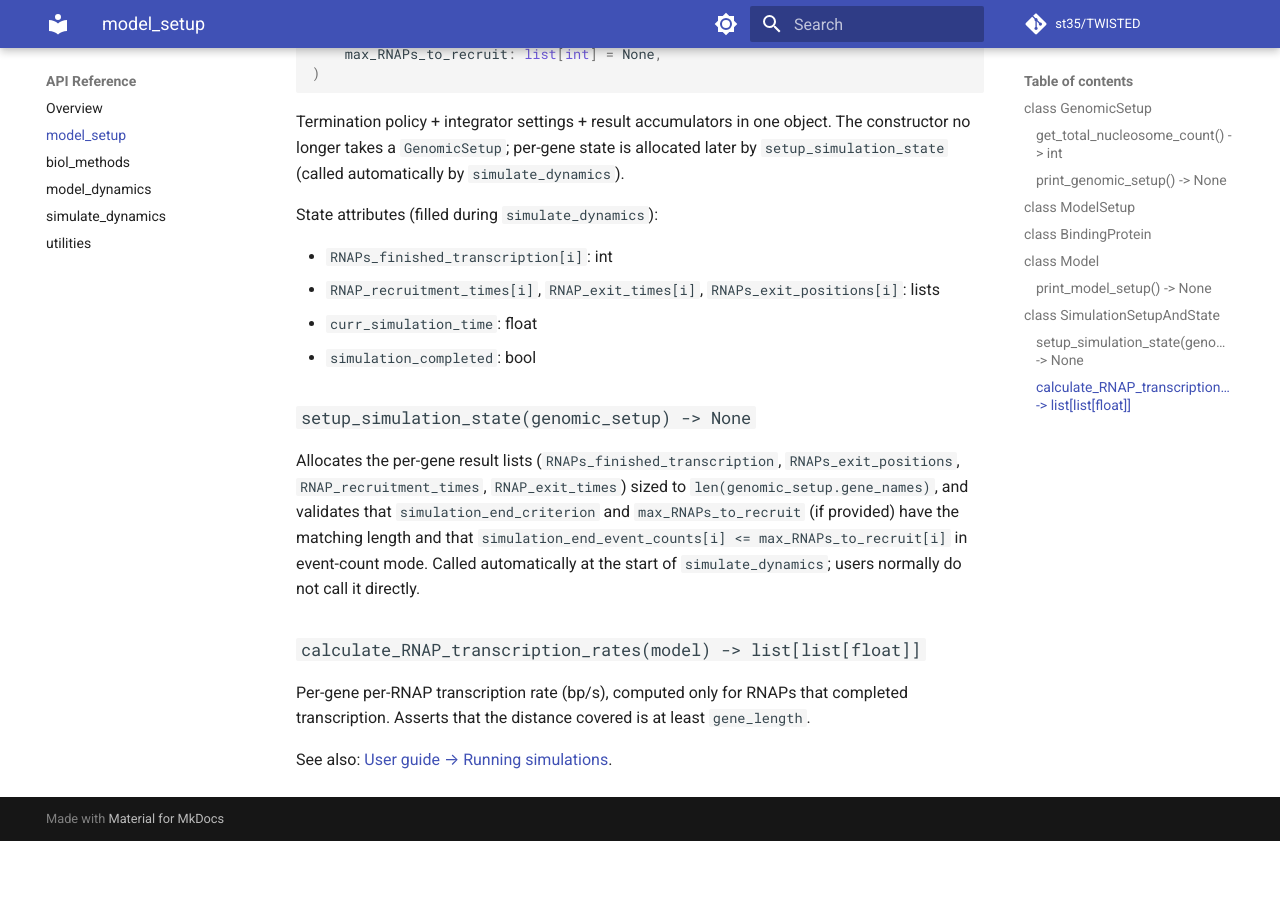
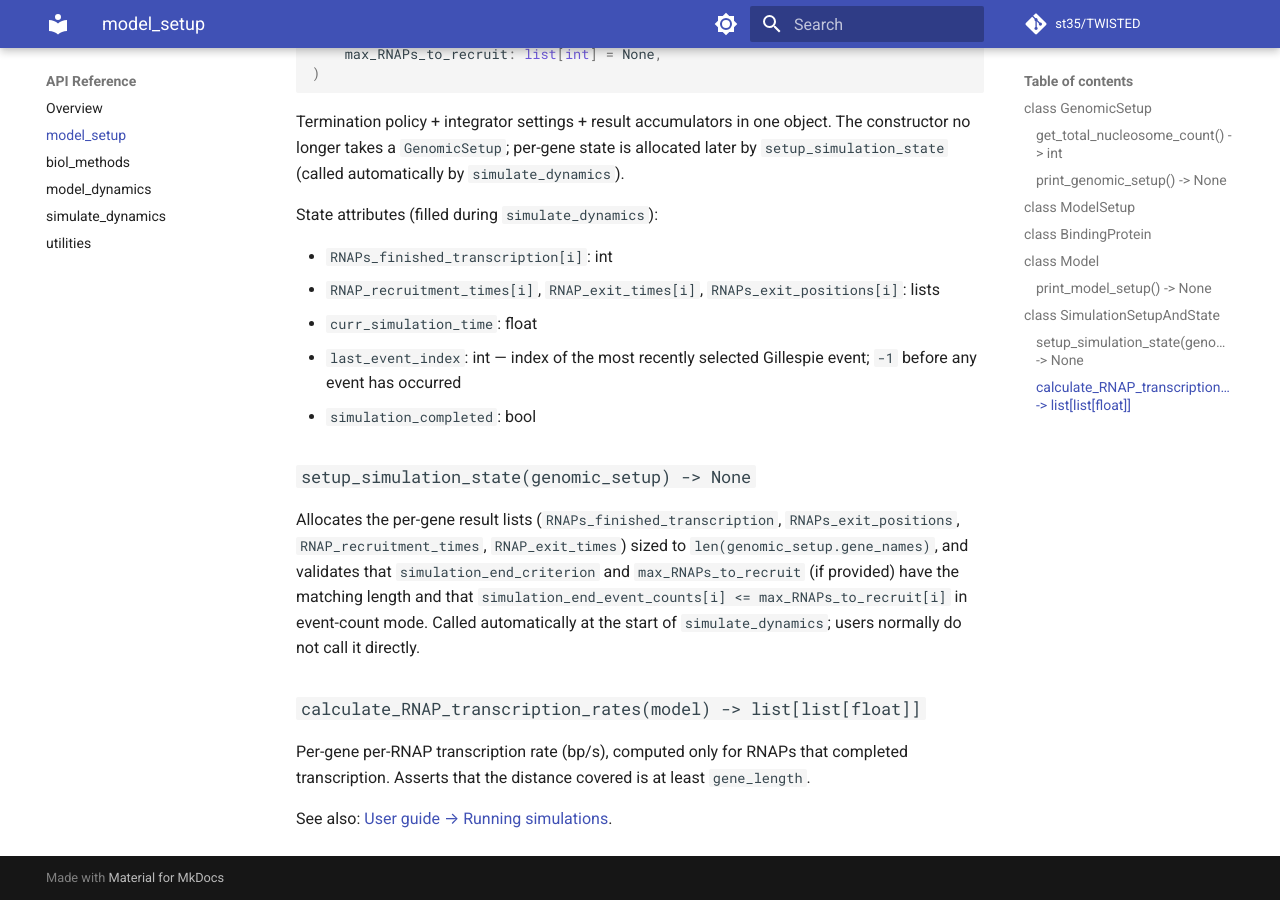
Before and after one commit to st35/TWISTED, an MkDocs documentation site: the page built from docs/api/model-setup.md, in a window 1280 px wide and 900 px high, scrolled down 3827 px. Built offline with MkDocs 1.6.1 and Material for MkDocs 9.7.7, drawn with Linux system fonts in a browser that asks for light colours; comment, search, counter and statistics services are not loaded; before the commit the page ends 4668 px from its top, so only the background shows below that.

Commit message:
Update docs to include last_event_index attribute

```diff
--- a/docs/api/model-setup.md
+++ b/docs/api/model-setup.md
@@ -160,6 +160,7 @@ State attributes (filled during `simulate_dynamics`):
 - `RNAPs_finished_transcription[i]`: int
 - `RNAP_recruitment_times[i]`, `RNAP_exit_times[i]`, `RNAPs_exit_positions[i]`: lists
 - `curr_simulation_time`: float
+- `last_event_index`: int — index of the most recently selected Gillespie event; `-1` before any event has occurred
 - `simulation_completed`: bool
 
 ### `setup_simulation_state(genomic_setup) -> None`
```
